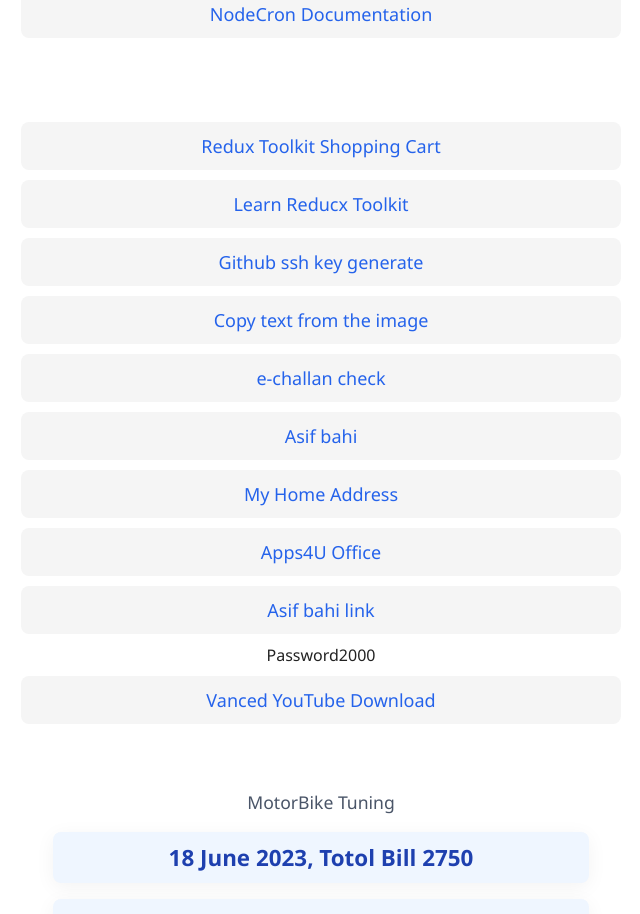
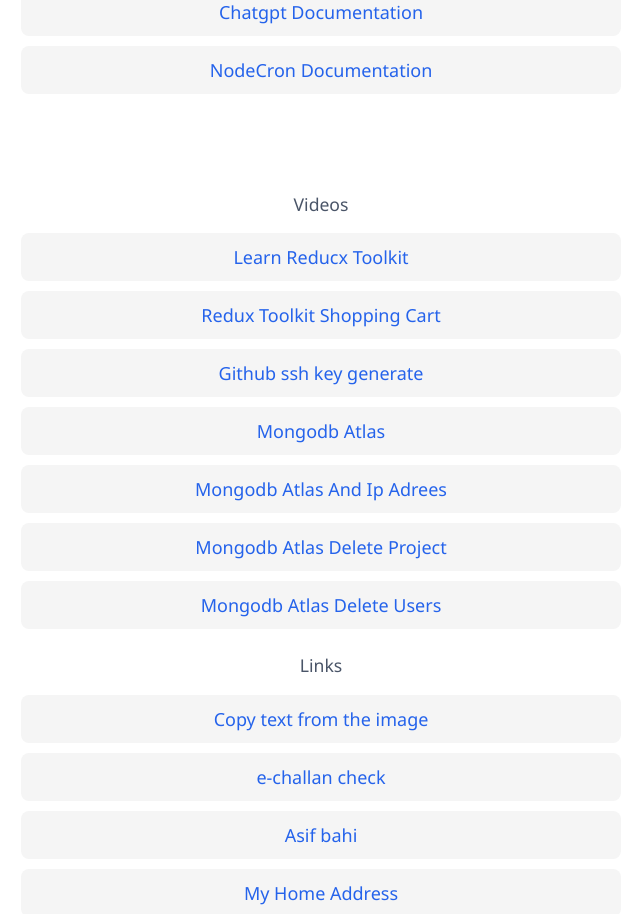
Before and after one commit to mianzainch000/personal-data-frontend, a Next.js app: page /screens/mix in a window 1280 px wide. Shown: the part 520-1434 px from the top of the page, without its empty margins (319-959 px from the left). Built offline with nearby package versions, Linux system fonts and the light colour scheme; no server answers.

Commit message:
mongodb atlas video links add

```diff
--- a/src/app/screens/mix/page.js
+++ b/src/app/screens/mix/page.js
@@ -6,6 +6,7 @@
             {/* Articles */}
 
             <div className="container">
+                <h3>Articles</h3>
                 <Link
                     href="https://www.freecodecamp.org/news/the-javascript-array-handbook"
                     className="link"
@@ -41,21 +42,48 @@
             {/* Videos */}
 
             <div className="container">
-                <Link href="https://youtu.be/0EnjJpHuNGE" className="link">
-                    Redux Toolkit Shopping Cart
-                </Link>
+                <h3>Videos</h3>
                 <Link
                     href="https://youtu.be/dzPFDI5KKfc?si=VpabvJX6J6EyZjqX"
                     className="link"
                 >
                     Learn Reducx Toolkit
                 </Link>{" "}
+                <Link href="https://youtu.be/0EnjJpHuNGE" className="link">
+                    Redux Toolkit Shopping Cart
+                </Link>
                 <Link
                     href="https://www.youtube.com/watch?v=ap56ivm0dhw&ab_channel=TruthSeekers"
                     className="link"
                 >
                     Github ssh key generate
                 </Link>
+                <Link
+                    href="https://www.youtube.com/watch?v=BZcnhU0Mn4M&ab_channel=WebXLearner"
+                    className="link"
+                >
+                    Mongodb Atlas
+                </Link>
+                <Link
+                    href="https://www.youtube.com/watch?v=6wltxhVN0tM&t=207s&ab_channel=WebXLearner"
+                    className="link"
+                >
+                    Mongodb Atlas And Ip Adrees
+                </Link>
+                <Link
+                    href="https://www.youtube.com/watch?v=RlCPmQu2P9E&ab_channel=TheFullstackProject"
+                    className="link"
+                >
+                    Mongodb Atlas Delete Project
+                </Link>
+                <Link
+                    href="https://www.youtube.com/watch?v=jH9NR0Ua24o&ab_channel=RamNJava"
+                    className="link"
+                >
+                    Mongodb Atlas Delete Users
+                </Link>
+                {/* Links */}
+                <h3>Links</h3>
                 <Link href="https://www.imagetotext.io/" className="link">
                     Copy text from the image
                 </Link>
```
